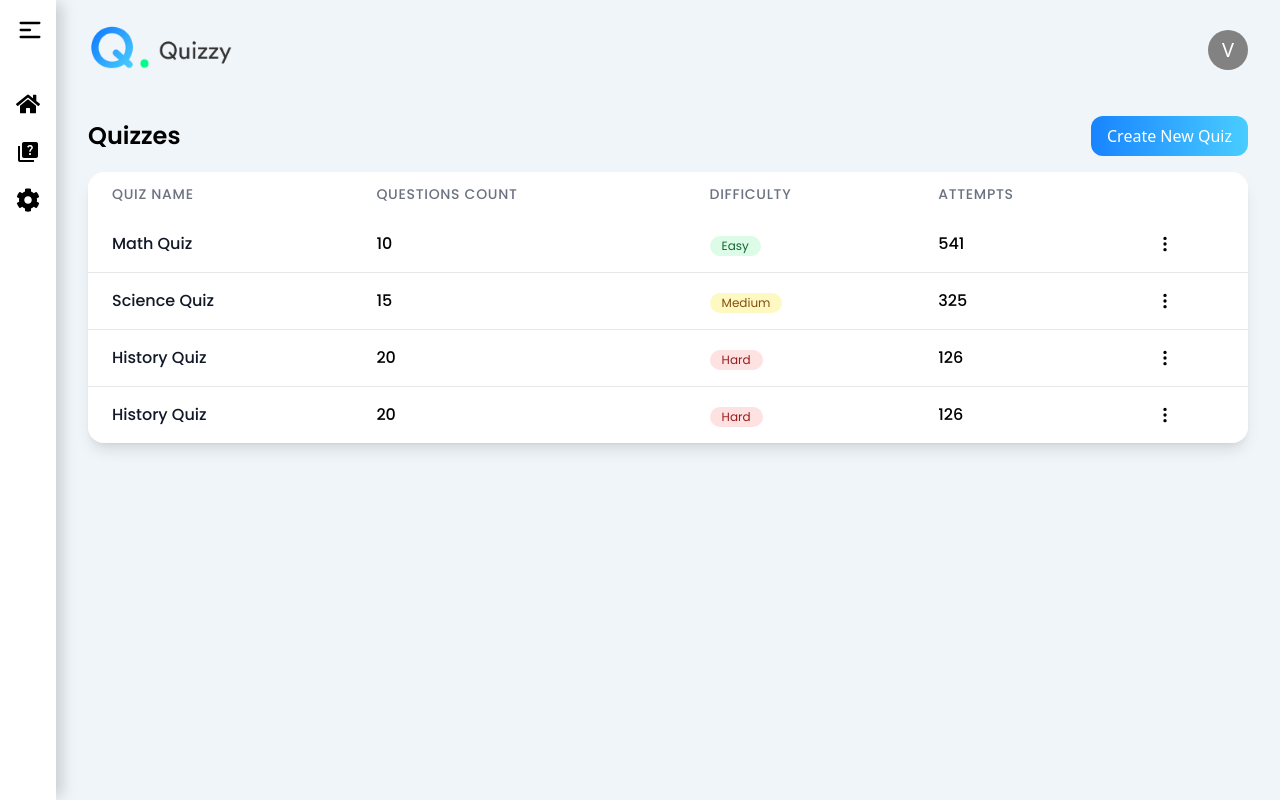
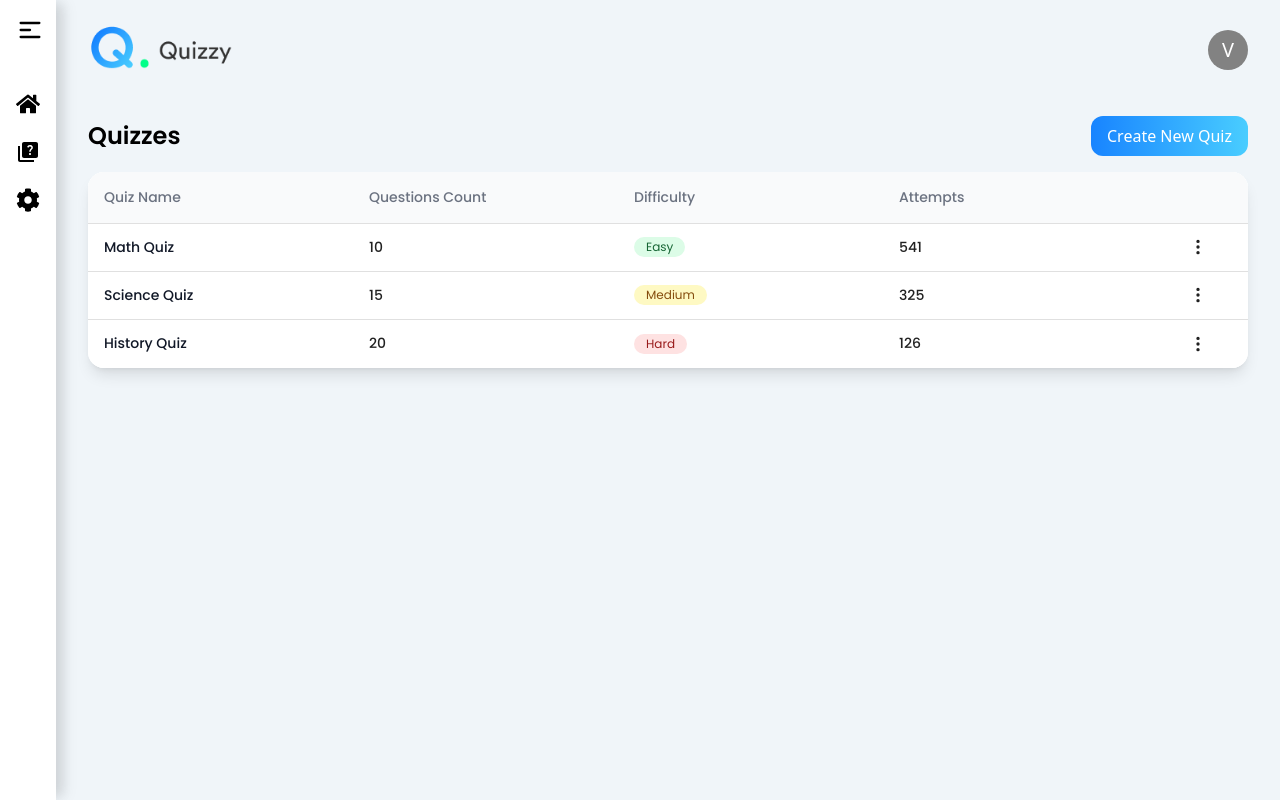
Before and after one commit to viniduminsara/Quizzy_Admin_Panel, a React (Vite) app: page /quizzes in a window 1280 px wide. Built offline with nearby package versions, Linux system fonts and the light colour scheme.

Commit message:
change table component

```diff
--- a/package.json
+++ b/package.json
@@ -12,6 +12,7 @@
   "dependencies": {
     "firebase": "^10.14.0",
     "react": "^18.3.1",
+    "react-data-table-component": "^7.6.2",
     "react-dom": "^18.3.1",
     "react-icons": "^5.3.0",
     "react-router-dom": "^6.26.2",
--- a/src/components/Sidebar/Sidebar.jsx
+++ b/src/components/Sidebar/Sidebar.jsx
@@ -1,5 +1,5 @@
 import { useState } from "react";
-import {sidebarNavLinksData} from "../../util/SidebarNavLinksData.jsx";
+import {sidebarNavLinksData} from "../../util/sidebarNavLinksData.jsx";
 import SidebarItem from "./SidebarItem.jsx";
 import {HiOutlineMenuAlt1} from "react-icons/hi";
 
--- a/src/pages/Quizzes.jsx
+++ b/src/pages/Quizzes.jsx
@@ -1,11 +1,11 @@
-import {BsThreeDotsVertical} from "react-icons/bs";
-import {Link} from "react-router-dom";
+import DataTable from 'react-data-table-component';
+import { Link } from "react-router-dom";
+import {quizTableData} from "../util/quizTableData.jsx";
 
 const QuizzesTable = () => {
     const quizzes = [
         { id: 1, name: 'Math Quiz', questionsCount: 10, difficulty: 'Easy', attempts: 541 },
         { id: 2, name: 'Science Quiz', questionsCount: 15, difficulty: 'Medium', attempts: 325 },
-        { id: 3, name: 'History Quiz', questionsCount: 20, difficulty: 'Hard', attempts: 126 },
         { id: 3, name: 'History Quiz', questionsCount: 20, difficulty: 'Hard', attempts: 126 },
     ];
 
@@ -19,56 +19,13 @@ const QuizzesTable = () => {
                     Create New Quiz
                 </Link>
             </div>
-            <div className="overflow-x-auto rounded-2xl shadow-lg w-full">
-                <table className="w-full bg-white border-b last:border-b-0">
-                    <thead>
-                    <tr>
-                        <th className="py-3 px-6 text-left text-sm poppins-medium text-gray-500 uppercase tracking-wider">
-                            Quiz Name
-                        </th>
-                        <th className="py-3 px-6 text-left text-sm poppins-medium text-gray-500 uppercase tracking-wider">
-                            Questions Count
-                        </th>
-                        <th className="py-3 px-6 text-left text-sm poppins-medium text-gray-500 uppercase tracking-wider">
-                            Difficulty
-                        </th>
-                        <th className="py-3 px-6 text-left text-sm poppins-medium text-gray-500 uppercase tracking-wider">
-                            Attempts
-                        </th>
-                    </tr>
-                    </thead>
-                    <tbody className="divide-y divide-gray-200">
-                    {quizzes.map((quiz) => (
-                        <tr key={quiz.id}>
-                            <td className="py-4 px-6 poppins-medium text-gray-900">
-                                {quiz.name}
-                            </td>
-                            <td className="py-4 px-6 poppins-medium">
-                                {quiz.questionsCount}
-                            </td>
-                            <td className="py-4 px-6">
-                                    <span
-                                        className={`px-3 inline-flex text-xs leading-5 poppins-regular rounded-full ${
-                                            quiz.difficulty === 'Easy'
-                                                ? 'bg-green-100 text-green-800'
-                                                : quiz.difficulty === 'Medium'
-                                                    ? 'bg-yellow-100 text-yellow-800'
-                                                    : 'bg-red-100 text-red-800'
-                                        }`}
-                                    >
-                                        {quiz.difficulty}
-                                    </span>
-                            </td>
-                            <td className="py-4 px-6 poppins-medium">
-                                {quiz.attempts}
-                            </td>
-                            <td className="py-4 px-6 poppins-medium">
-                                <BsThreeDotsVertical size={18}/>
-                            </td>
-                        </tr>
-                    ))}
-                    </tbody>
-                </table>
+            <div className="rounded-2xl shadow-lg w-full">
+                <DataTable
+                    columns={quizTableData.columns}
+                    data={quizzes}
+                    customStyles={quizTableData.customStyles}
+                    noHeader
+                />
             </div>
         </div>
     );
--- /dev/null
+++ b/src/util/quizTableData.jsx
@@ -0,0 +1,70 @@
+import {BsThreeDotsVertical} from "react-icons/bs";
+
+const columns = [
+    {
+        name: 'Quiz Name',
+        selector: row => row.name,
+        sortable: true,
+        cell: row => <span className='poppins-medium text-gray-900'>{row.name}</span>,
+    },
+    {
+        name: 'Questions Count',
+        selector: row => row.questionsCount,
+        sortable: true,
+        cell: row => <span className="poppins-medium">{row.questionsCount}</span>,
+    },
+    {
+        name: 'Difficulty',
+        selector: row => row.difficulty,
+        sortable: true,
+        cell: row => (
+            <span
+                className={`px-3 inline-flex text-xs leading-5 poppins-regular rounded-full ${
+                    row.difficulty === 'Easy'
+                        ? 'bg-green-100 text-green-800'
+                        : row.difficulty === 'Medium'
+                            ? 'bg-yellow-100 text-yellow-800'
+                            : 'bg-red-100 text-red-800'
+                }`}
+            >
+          {row.difficulty}
+        </span>
+        ),
+    },
+    {
+        name: 'Attempts',
+        selector: row => row.attempts,
+        sortable: true,
+        cell: row => <span className="poppins-medium">{row.attempts}</span>,
+    },
+    {
+        name: '',
+        cell: row => <BsThreeDotsVertical size={18} />,
+        ignoreRowClick: true,
+        allowOverflow: true,
+        button: true,
+    },
+];
+
+const customStyles = {
+    headCells: {
+        style: {
+            backgroundColor: '#f9fafb',
+            fontWeight: 500,
+            fontSize: '0.875rem',
+            color: '#6b7280',
+            fontFamily: "Poppins",
+            paddingLeft: '16px',
+            paddingRight: '16px',
+        },
+    },
+    cells: {
+        style: {
+            paddingLeft: '16px',
+            paddingRight: '16px',
+            fontSize: '0.875rem',
+        },
+    },
+};
+
+export const quizTableData = { columns, customStyles };
```
Also changed, not shown: src/util/sidebarNavLinksData.jsx (renamed from src/util/SidebarNavLinksData.jsx), 1 other file (tests, documents, lock files or other folders).
